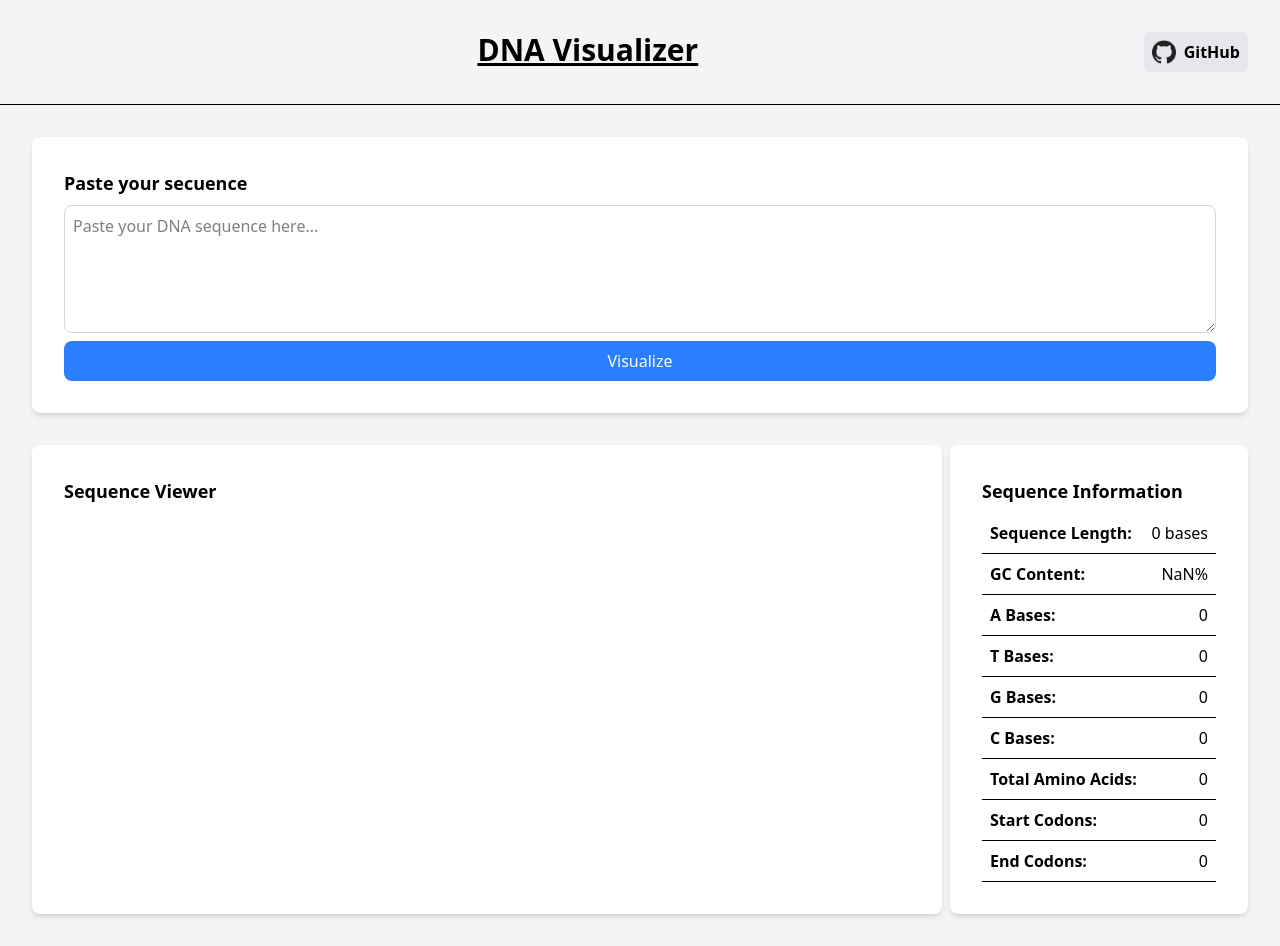
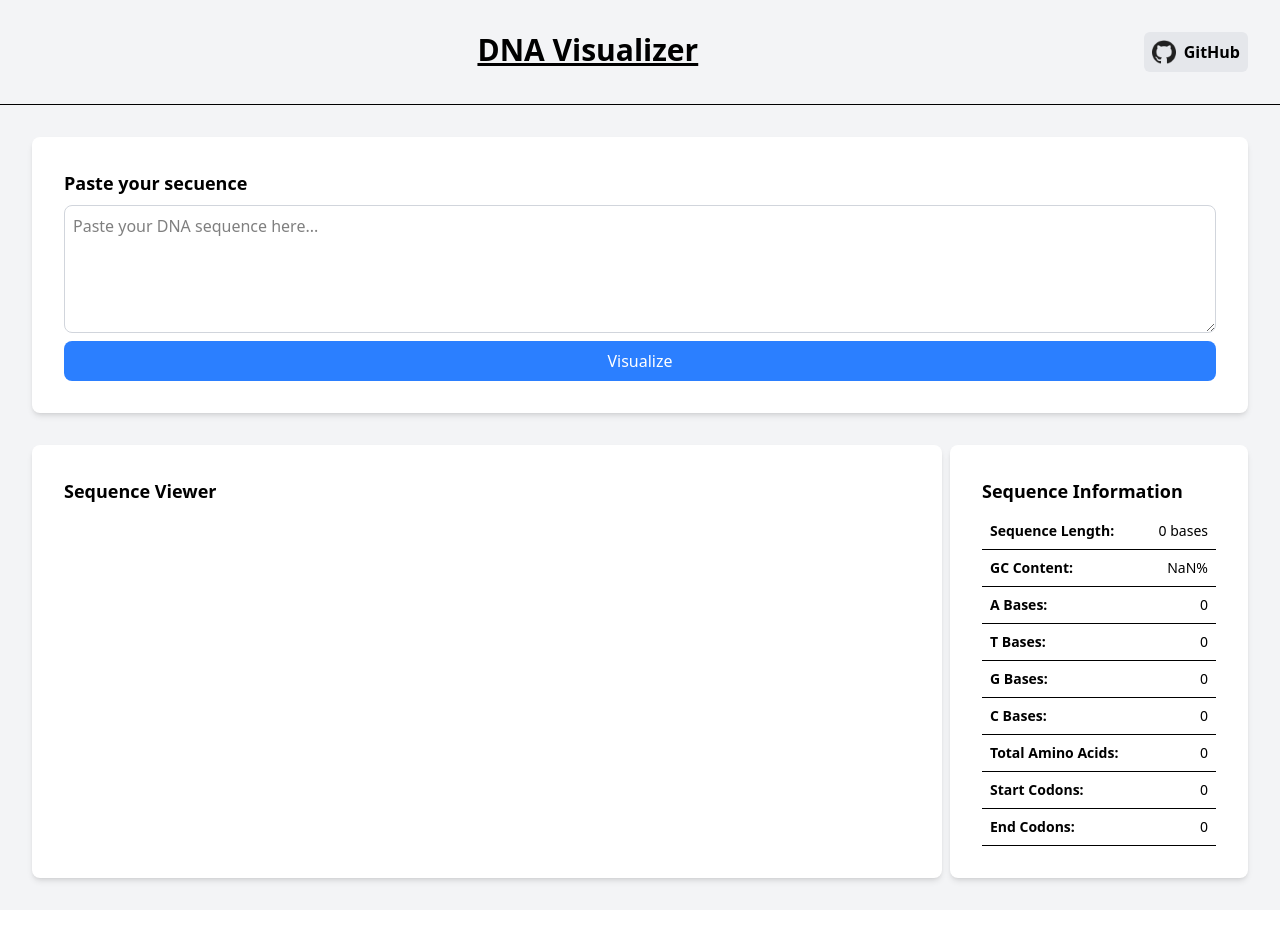
Before and after one commit to Kallox/dna-visualizer, a React (Vite) app: page / in a window 1280 px wide. After the commit the page ends 910 px from the top, so only its background shows below. Built offline with nearby package versions, Linux system fonts and the light colour scheme.

Commit message:
Feat[SequenceInfo]: Reduced sequence information font size

```diff
--- a/src/components/SequenceInfo.tsx
+++ b/src/components/SequenceInfo.tsx
@@ -39,7 +39,7 @@ const SequenceInfo = ({ sequence }: Props) => {
                     {fields.map((field, index) => (
                         <li
                             key={index}
-                            className="flex justify-between p-2 border-b"
+                            className="flex justify-between p-2 border-b text-sm"
                         >
                             <span className="font-semibold">
                                 {field.label}:
```
